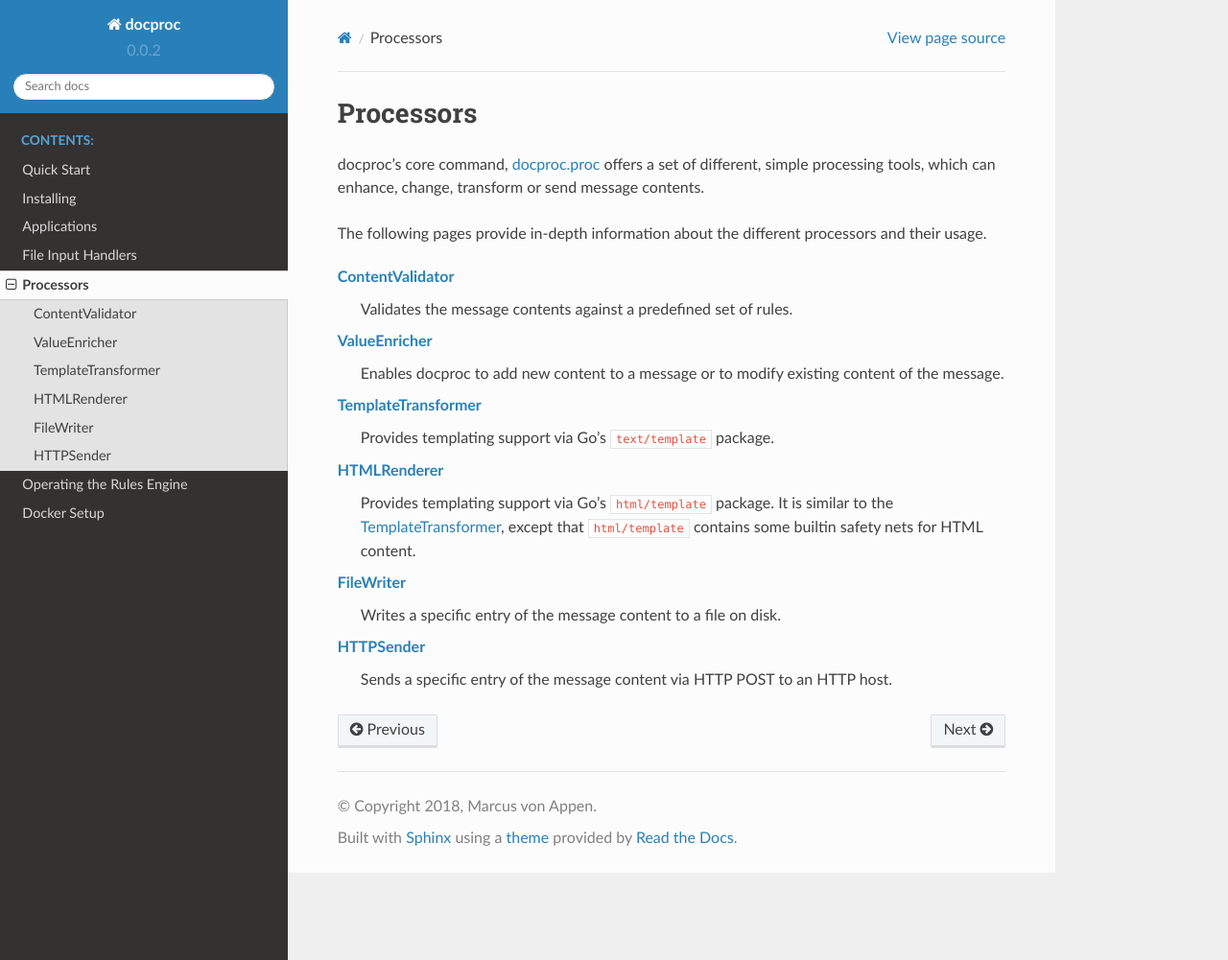
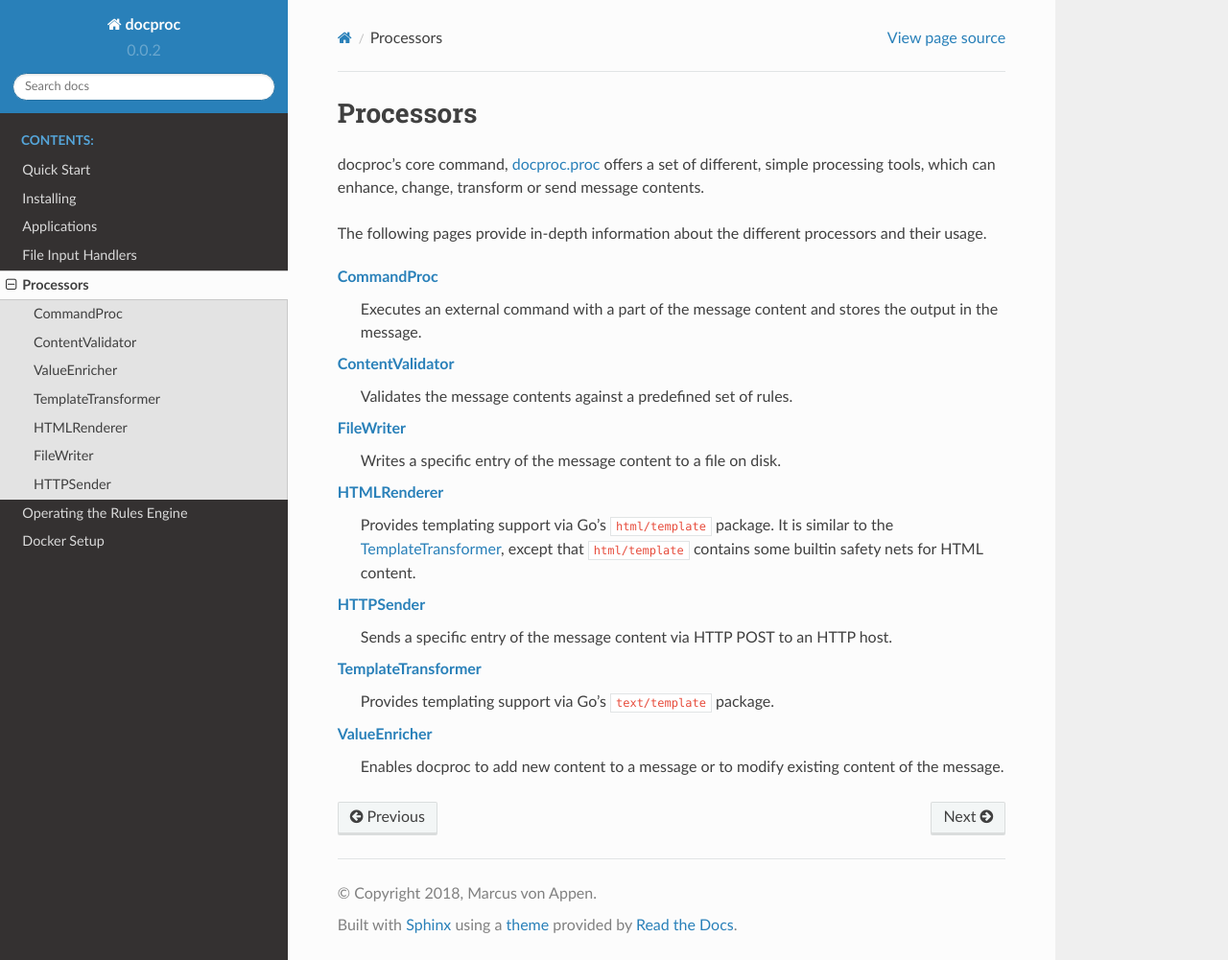
Before and after one commit to marcusva/docproc, a Sphinx documentation site: the page built from doc/processors.rst, in a window 1280 px wide and 1001 px high. Shown: the whole window at 96% size. Built offline with Sphinx 7.4.7 and the Read the Docs theme 2.0.0, drawn with Linux system fonts in a browser that asks for light colours.

Commit message:
- added CommandProc documentation

```diff
--- a/doc/installing.rst
+++ b/doc/installing.rst
@@ -47,7 +47,7 @@ On Windows, unpack docproc-|version|.zip into :envvar:`GOPATH`, then run
     > dep ensure
     > build-release.bat
 
-Those commands will build a set o docproc release distributions in the `dist`
+Those commands will build a set of docproc release distributions in the `dist`
 folder.
 
 
--- a/doc/processors.rst
+++ b/doc/processors.rst
@@ -9,31 +9,36 @@ processing tools, which can enhance, change, transform or send message contents.
 The following pages provide in-depth information about the different processors
 and their usage.
 
+:ref:`commandproc`
+    Executes an external command with a part of the message content and stores
+    the output in the message.
+
 :ref:`contentvalidator`
     Validates the message contents against a predefined set of rules.
 
-:ref:`valueenricher`
-    Enables docproc to add new content to a message or to modify
-    existing content of the message.
-
-:ref:`templatetransformer`
-    Provides templating support via Go's ``text/template`` package.
+:ref:`filewriter`
+    Writes a specific entry of the message content to a file on disk.
 
 :ref:`htmlrenderer`
     Provides templating support via Go's ``html/template`` package. It is similar
     to the :ref:`templatetransformer`, except that ``html/template`` contains
     some builtin safety nets for HTML content.
 
-:ref:`filewriter`
-    Writes a specific entry of the message content to a file on disk.
-
 :ref:`httpsender`
     Sends a specific entry of the message content via HTTP POST to an HTTP host.
+
+:ref:`templatetransformer`
+    Provides templating support via Go's ``text/template`` package.
+
+:ref:`valueenricher`
+    Enables docproc to add new content to a message or to modify
+    existing content of the message.
 
 .. toctree::
     :maxdepth: 1
     :hidden:
 
+    commandproc
     contentvalidator
     valueenricher
     templatetransformer
```
Also changed, not shown: doc/commandproc.rst (added, +43 -0 lines).
